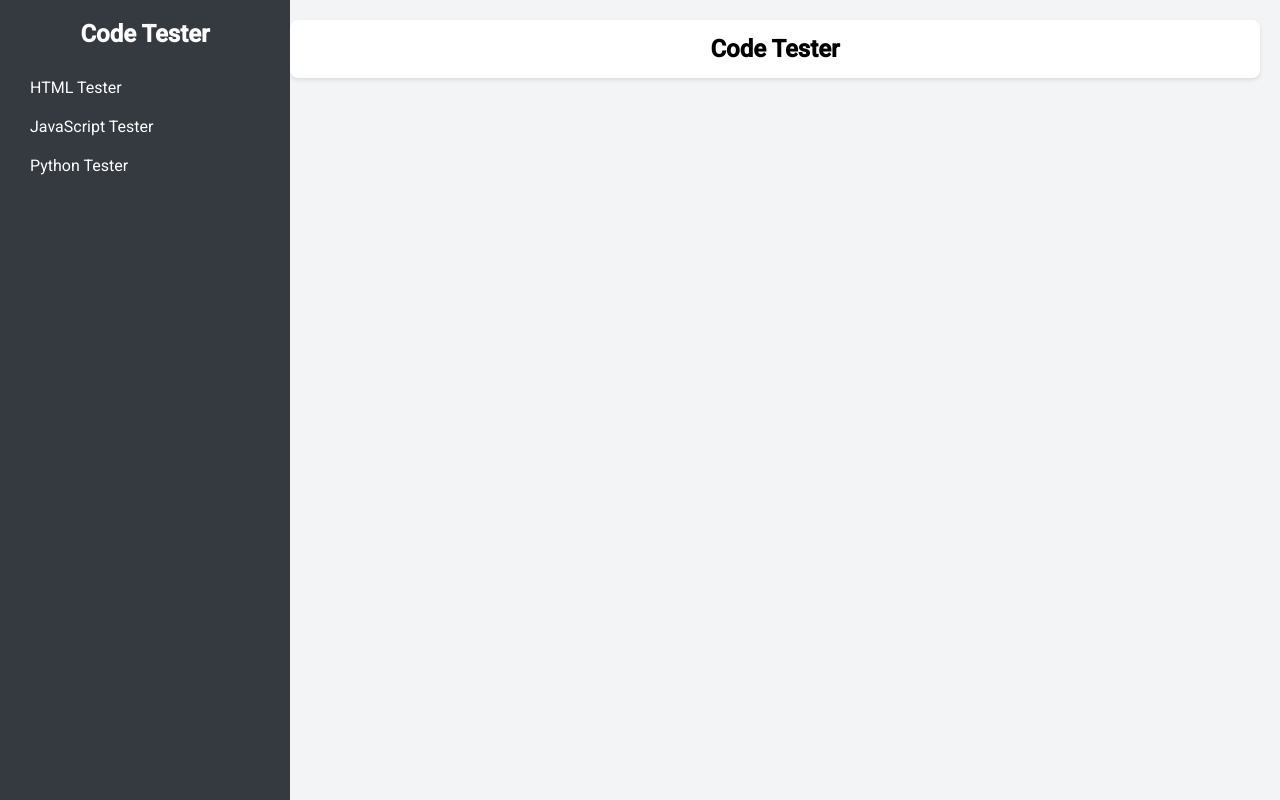
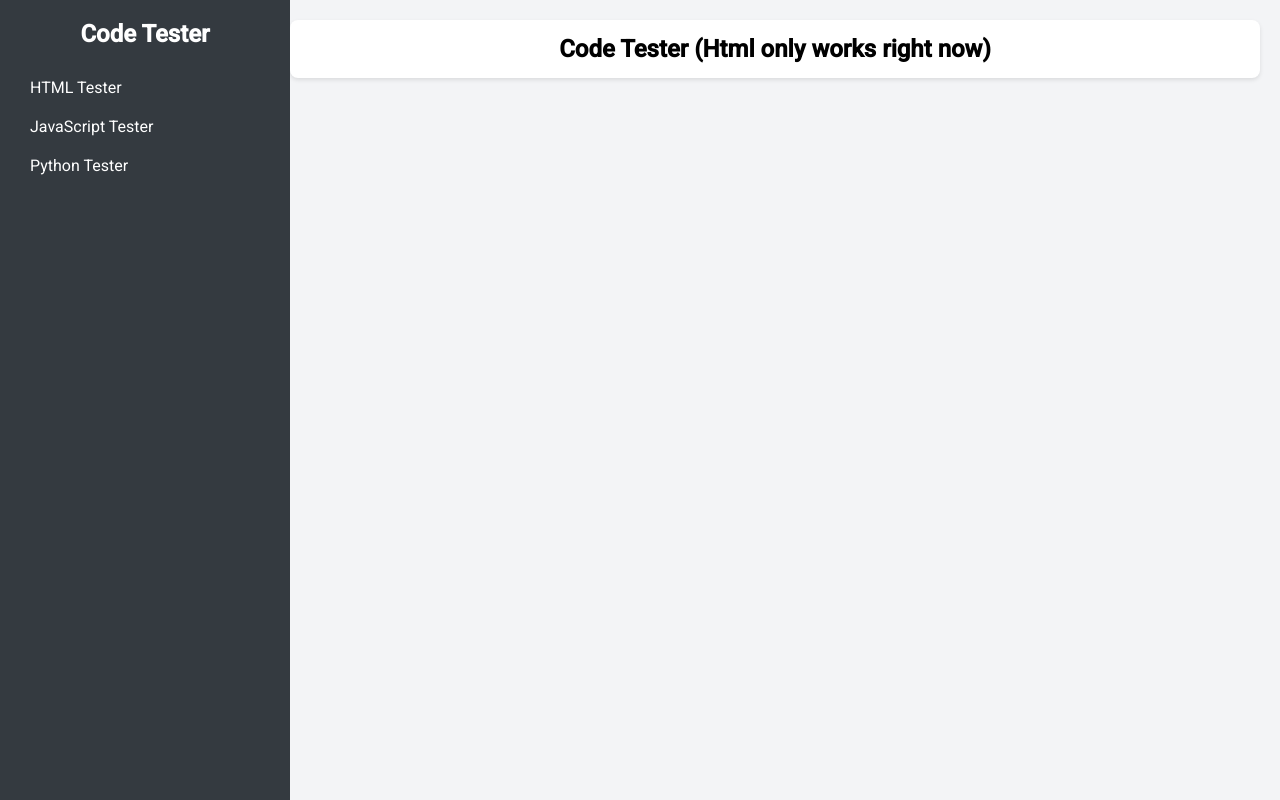
Before and after one commit to FlixifyTVisbackformoregithub/htmlpythonjavascript_code_tester, a plain HTML site: page index.html in a window 1280 px wide. Drawn offline with Linux system fonts and the light colour scheme.

Commit message:
Update index.html

```diff
--- a/index.html
+++ b/index.html
@@ -1,4 +1,4 @@
-<link rel="shortcut icon" type="image/png" href="https://i.ibb.co/pw6LF7G/Untitled-design-34.png">
+<link rel="shortcut icon" type="image/png" href="https://i.ibb.co/ZNFZtPy/Woah90.png">
 
 <!DOCTYPE html>
 <html lang="en">
@@ -161,7 +161,7 @@
 
     <div id="main">
         <div id="contentHeader">
-            <h2>Code Tester</h2>
+            <h2>Code Tester (Html only works right now)</h2>
         </div>
 
         <!-- Tester Container -->
```
